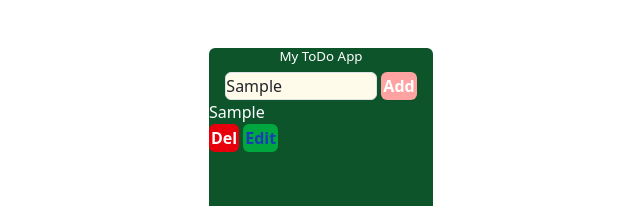
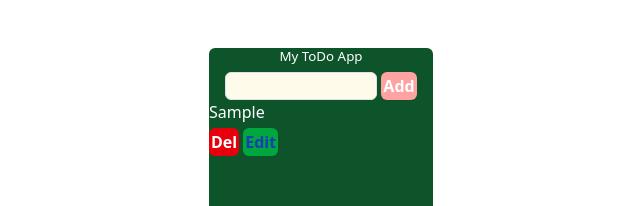
Before and after one commit to Harsimran141/ReactPractice, a React (Vite) app in the folder SecondApp/: page / in a window 1280 px wide. Both pictures are taken after typing "Sample" into the empty fields and a click on the button "Add". Shown: the top 206 px of the page, without its empty margins (319-959 px from the left). Built offline with nearby package versions, Linux system fonts and the light colour scheme.

Commit message:
fix: ensure task input is cleared after adding a todo and improve rendering structure

```diff
--- a/SecondApp/src/Todoapp.jsx
+++ b/SecondApp/src/Todoapp.jsx
@@ -8,6 +8,7 @@ function Todoapp() {
         return;
     }
     setTodos([...todos,task])
+    setTask("");
  }
  const editTodo = (index)=> {
     const newTask = prompt("Enter new task");
@@ -24,26 +25,38 @@ setTodos(updateTodos);
     <div className=" bg-green-900 w-56 m-auto h-56 rounded-md justify-center mt-5">
     <h1 className="text-center">My ToDo App</h1>
     <div className="flex gap-1 justify-center ">
-     <input type="text" onChange={(e)=>setTask(e.target.value)} className="bg-amber-50 w-38 rounded border border-none" />
+     <input type="text" onChange={(e)=>setTask(e.target.value)} value={task} className="bg-amber-50 w-38 rounded border border-none" />
      <button className="bg-red-300 shadow-2xs rounded p-0.5 text-white font-bold hover:bg-green-600"
      onClick={addTodo}
      >Add</button>
 
     </div>
 <div>
-    {todos.map((value,index)=>{
-        return(<p className="text-white" key={index}>{value}
-        <div className="flex gap-1">
+  {todos.map((value, index) => {
+    return (
+      <div className="text-white" key={index}>
+        <span>{value}</span>
 
-        <button onClick={()=>setTodos(todos.filter((items,i)=>i !==index))}
-        className="bg-red-600 rounded hover:text-black p-0.5
-        font-bold shadow-2xl">Del</button>
-        <button onClick={()=>editTodo(index)} className="bg-green-600 rounded font-bold
-         p-0.5 hover:bg-amber-300 text-blue-800">Edit</button>
+        <div className="flex gap-1 mt-1">
+          <button
+            onClick={() =>
+              setTodos(todos.filter((items, i) => i !== index))
+            }
+            className="bg-red-600 rounded hover:text-black p-0.5 font-bold shadow-2xl"
+          >
+            Del
+          </button>
+
+          <button
+            onClick={() => editTodo(index)}
+            className="bg-green-600 rounded font-bold p-0.5 hover:bg-amber-300 text-blue-800"
+          >
+            Edit
+          </button>
         </div>
-        </p>)
-
-    })}
+      </div>
+    );
+  })}
 </div>
     </div>
   )
```
